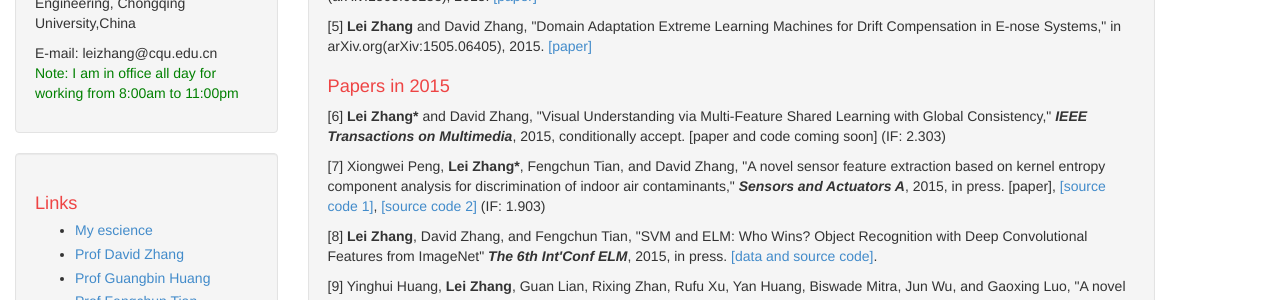
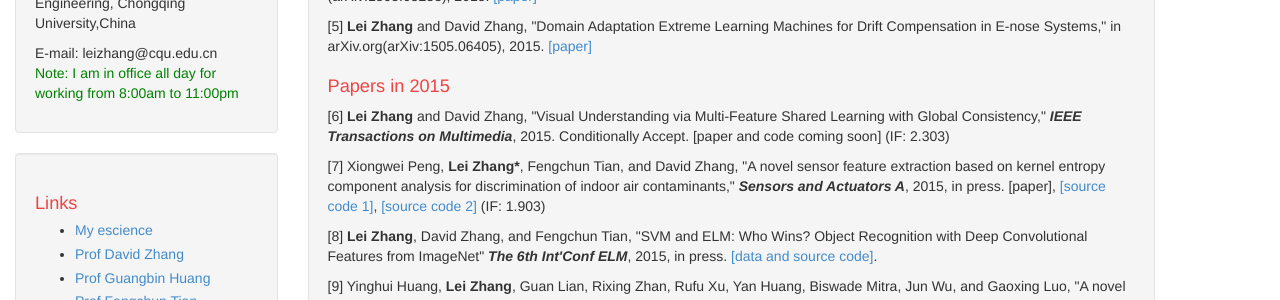
Before and after one commit to DrLeiZhang/website, a Jekyll site: the page built from publications.html, in a window 1280 px wide and 900 px high. Shown: the part 437-737 px from the top of the window. Built offline with Jekyll 4.4.1, drawn with Linux system fonts in a browser that asks for light colours; Markdown is read by kramdown in place of the engine named in the settings.

Commit message:
Update
Signed-off-by: leizhang@cqu.edu.cn <leizhang@cqu.edu.cn>

```diff
--- a/publications.html
+++ b/publications.html
@@ -20,7 +20,7 @@ layout: default
 <p>[5] <B>Lei Zhang</B> and David Zhang, "Domain Adaptation Extreme Learning Machines for Drift Compensation in E-nose Systems," in arXiv.org(arXiv:1505.06405), 2015. <a href="http://arxiv.org/abs/1505.06405">[paper]</a></p>
 
     <h1>Papers in 2015</h1>
-<p>[6] <B>Lei Zhang*</B> and David Zhang, "Visual Understanding via Multi-Feature Shared Learning with Global Consistency," <I><B>IEEE Transactions on Multimedia</B></I>, 2015, conditionally accept. [paper and code coming soon] (IF: 2.303)</p>
+<p>[6] <B>Lei Zhang</B> and David Zhang, "Visual Understanding via Multi-Feature Shared Learning with Global Consistency," <I><B>IEEE Transactions on Multimedia</B></I>, 2015. Conditionally Accept. [paper and code coming soon] (IF: 2.303)</p>
 
 <p>[7] Xiongwei Peng, <B>Lei Zhang*</B>, Fengchun Tian, and David Zhang, "A novel sensor feature extraction based on kernel entropy component analysis for discrimination of indoor air contaminants," <I><B>Sensors and Actuators A</B></I>, 2015, in press. [paper], <a href="resources/KECA-LSSVM_code_demo.rar">[source code 1]</a>, <a href="resources/KECA-SVM_code_demo.rar"> [source code 2]</a> (IF: 1.903)</p>
 
```
